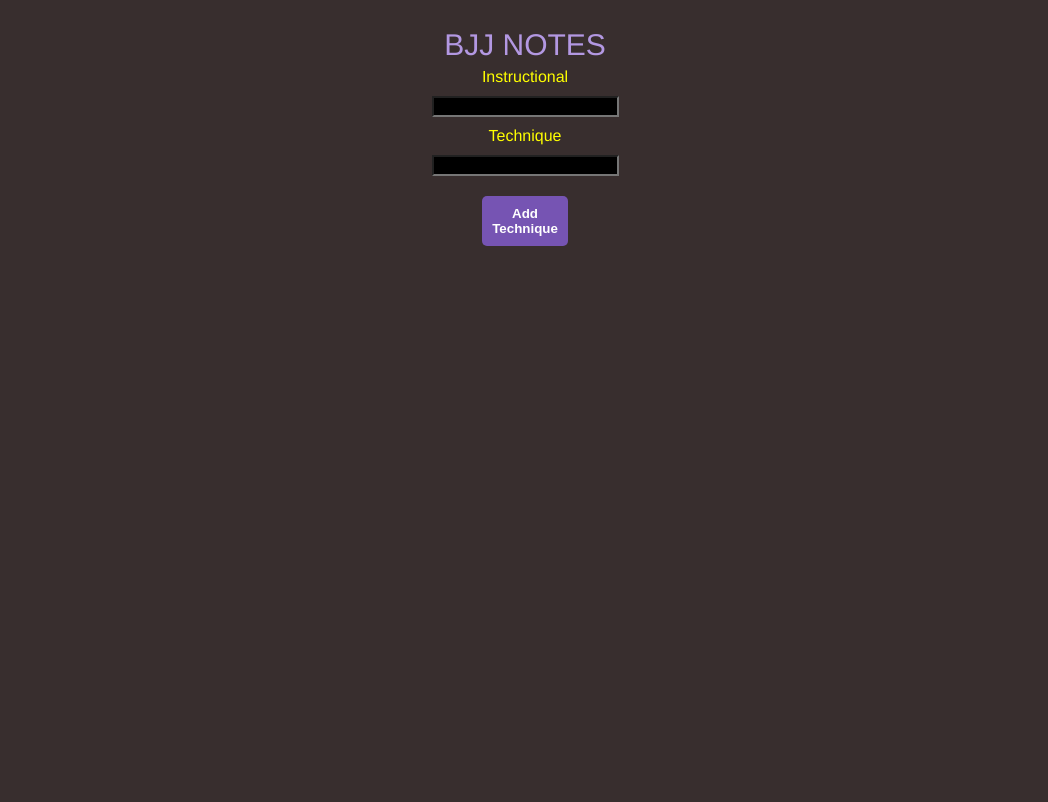
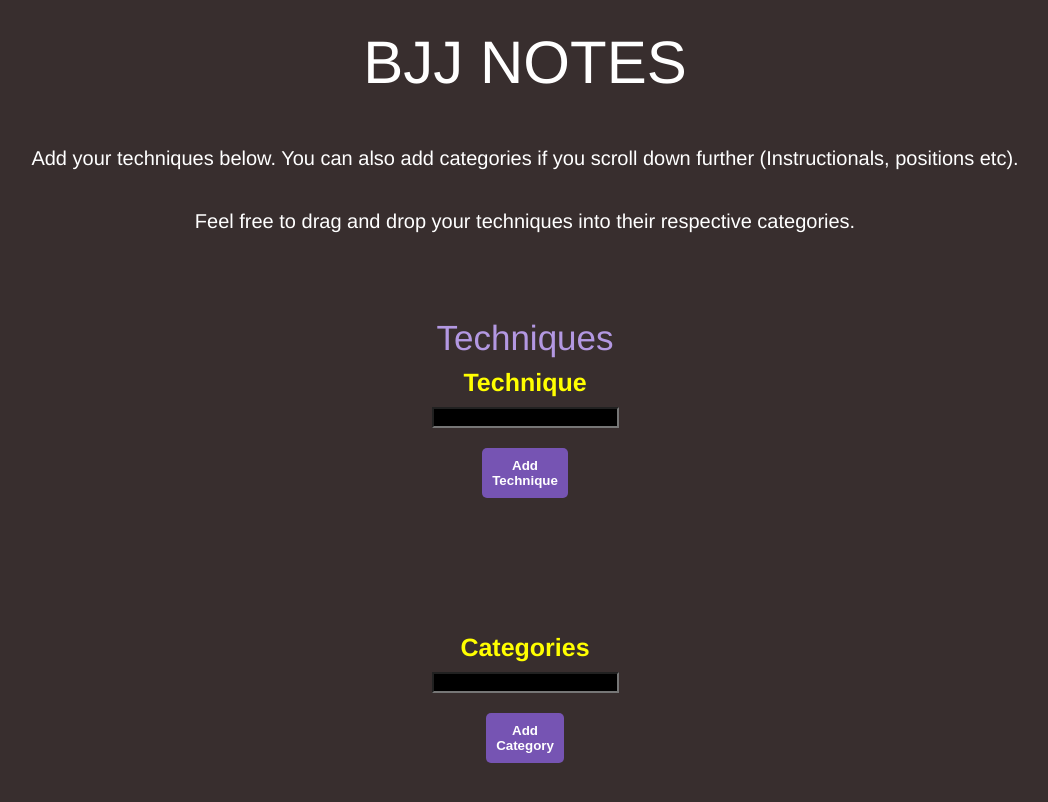
Before and after one commit to Petemc121/Netlify-test, a React (Create React App) app: page / in a window 1280 px wide. Shown: the top 802 px of the page, without its empty margins (115-1163 px from the left). Built offline with nearby package versions, Linux system fonts and the light colour scheme.

Commit message:
Added categorized logs as a component

```diff
--- a/src/App.js
+++ b/src/App.js
@@ -1,42 +1,98 @@
 import React, { useState, useRef } from 'react';
 import BJJLogs from './BJJLogs';
+import Categories from './Categories';
 
 
 export default function App() {
    const [logs, setBJJLogs] = useState([]);
-   const instructionalRef = useRef();
+   const [categories, setCategories] = useState([]);
+   const categoryRef = useRef();
    const techniqueRef = useRef();
-   let logNo = 0;
-    function createLog(e) {
-       const instructional =  instructionalRef.current.value;
+   let logNo = Math.floor(Math.random()*100000);
+   let catNo = Math.floor(Math.random()*100000);
+
+   function createLog(e) {
        const technique = techniqueRef.current.value;
-       const color = "#" + Math.floor(Math.random()*16777215).toString(16);
+       let color = "#" + getRandom(2000000, 1000000).toString(16);
+
+       for(let i = 0; i < logs.length; i++)
+       {
+           if (color == logs[i].color)
+           {
+                const replace = color.replace('#', '');
+                const number= parseInt(replace)
+                const newNumber = number + 100000;
+                color = newNumber
+           }
+       }
+
        if(technique === "")
        { alert("Please enter a technique.")
        return;
         }
+
        setBJJLogs(prevLogs => {
-           logNo++
-           return [...prevLogs, {id: logNo, instructional:instructional, technique:technique, color:color}];
+
+           return [...prevLogs, {id: logNo, technique:technique, color:color}];
+
        })
-       instructionalRef.current.value = null
+
+
        techniqueRef.current.value = null
     }
+
+    function handleCreateCategory()
+    {
+        let color = "#" + getRandom(2000000, 1000000).toString(16);
+        const category = categoryRef.current.value;
+
+        if(category === "")
+        { alert("Please enter a category.")
+        return;
+         }
+
+         setCategories(prevCategories => {
+             return [...prevCategories, {id:catNo, category:category, color:color }]
+         })
+
+         categoryRef.current.value = null;
+
+    }
+
+    function getRandom(max, min) {
+        return Math.floor(Math.random() * (max - min) + min);
+    }
+
+
+   const handleDeleteLog = (logID) => {
+    setBJJLogs(logs => {return logs.filter(log => log.id !== logID)})
+
+
+}
 
 
 
 
     return (
         <>
-        <div id="header">BJJ NOTES</div>
-        <div id="inContain">
-        <label for="instructional">Instructional</label>
-        <input ref={instructionalRef} id="instructional" class="input" type="text"></input>
+        <div id="mainHeader" class="header">BJJ NOTES</div>
+        <div id="description" class="header">
+            <p>Add your techniques below. You can also add categories if you scroll down further (Instructionals, positions etc).</p>
+            <p>Feel free to drag and drop your techniques into their respective categories.</p>
+        </div>
+        <div class="inContain">
+        <div id="techniques" class="header">Techniques</div>
         <label for="technique">Technique</label>
         <input ref={techniqueRef} id="technique" class="input" type="text"></input>
         <button onClick={createLog} id="addNote" class="input">Add Technique</button>
         </div>
-        <BJJLogs logs={ logs } />
+        <BJJLogs handleDeleteLog={handleDeleteLog} logs={ logs } />
+        <div class="inContain">
+        <label for="instructional">Categories</label>
+        <input ref={categoryRef} id="category" class="input" type="text"></input>
+        <button onClick={handleCreateCategory} id="addCategory" class="input">Add Category</button>
+        </div>
+        <Categories categories={categories} logs={logs}/>
         </>
     )
 
--- a/src/BJJLogs.js
+++ b/src/BJJLogs.js
@@ -1,17 +1,26 @@
 import React from 'react'
 import Log from './Log'
 
-export default function BJJLogs({logs}) {
+export default function BJJLogs({logs, handleDeleteLog}) {
+    const handleDragStart = (e) => {
+        console.log('hello')
+        const card_id = e.dataTransfer.getData('card_id');
+        const card = document.getElementById(card_id);
+          card.style.opacity = '0.4';  // this / e.target is the source node.
+          }
 
     return (
 
         <div id="bjjLogsCon">
 
            {logs.map(log => {
-               return <Log key={log.id} log={log} />
+
+               return <Log key={log.id} id={log.id} onClick={handleDragStart} handleDeleteLog={handleDeleteLog} log={log} />
            })}
 
         </div>
 
     )
+
+
 }
--- /dev/null
+++ b/src/Categories.js
@@ -0,0 +1,15 @@
+import React from 'react'
+import Category from './Category';
+
+export default function Categories({categories}) {
+
+
+
+    return (
+        <div id="categoriesCon">
+            {categories.map(category => {
+                return <Category key={category.id} category={category} />;
+            })}
+        </div>
+    )
+}
--- /dev/null
+++ b/src/CategorizedLogs.js
@@ -0,0 +1,9 @@
+import React from 'react'
+
+export default function CategorizedLogs(log) {
+    return (
+       <div>
+
+       </div>
+    )
+}
--- /dev/null
+++ b/src/Category.js
@@ -0,0 +1,26 @@
+import React, {useState} from 'react'
+import CategorizedLogs from './CategorizedLogs'
+
+
+export default function Category({category, logs})
+{
+
+    const [catLogs, setCatLogs] = useState([])
+
+    const handleAddTechnique = () => {
+
+
+     setCatLogs(prevCatTechniques => {
+
+         return [...prevCatTechniques, {} ]
+
+     })
+    }
+
+    return (
+        <div droppable="true" onDrop={handleAddTechnique} style={{backgroundColor:category.color}} class="category">
+            <h1>{category.category + ":"}</h1>
+            <CategorizedLogs />
+        </div>
+    )
+}
--- a/src/Log.js
+++ b/src/Log.js
@@ -1,12 +1,11 @@
 import React, {useState, useRef} from 'react'
 import Notes from './Notes.js'
 
-export default function Log({log}) {
+export default function Log({log, handleDeleteLog}) {
 
 
     const addButton = useRef();
     const [notes, setNotes] = useState([])
-    console.log(notes)
 
 
 
@@ -22,14 +21,19 @@ export default function Log({log}) {
 
     }
 
+    const handleDragStart = (e) => {
+        const card_id = e.target.id
+        const card = document.getElementById(card_id.toString());
+          card.style.display = 'none';  // this / e.target is the source node.
+          }
+
+
 
 
 
     return (
-        <div style={{backgroundColor: log.color}} class="log">
-            <h4>Instructional</h4>
-          {log.instructional}
-           <h4>technique</h4>
+        <div draggable="true" id={log.id} onDrag={handleDragStart} style={{backgroundColor: log.color}} class="log">
+           <h4>Technique</h4>
             {log.technique}
 
             <h4>Notes</h4>
@@ -37,6 +41,7 @@ export default function Log({log}) {
             <Notes key={log.id} notes={notes}/>
 
             <button ref={addButton} onClick={handleAddNote} id="add">+</button>
+            <button ref={addButton} onClick={() => handleDeleteLog(log.id)} id="delete">Delete Note</button>
 
         </div>
     )
--- a/src/Note.js
+++ b/src/Note.js
@@ -9,7 +9,7 @@ export default function Note({note}) {
    const [updateDisplay, setUpdateDisplay] = useState("none");
 
 
- const updateNote = () => {
+ const handleUpdateNote = () => {
    let editValue = noteRef.current.value
    console.log(editValue)
        setEdit(editValue);
@@ -19,7 +19,7 @@ export default function Note({note}) {
        editValue = null;
     }
 
-    const editNote = () =>
+    const handleEditNote = () =>
     {
         setEditDisplay("none")
         setNoteDisplay("block")
@@ -38,8 +38,8 @@ export default function Note({note}) {
             <div class="noteContain">
             <input ref={noteRef} style={{display: noteDisplay}} type="text" placeholder="Place your note here."></input>
             <div class="notesOut">{edit}</div>
-            <button class="update" style={{display: updateDisplay}} onClick={updateNote}>Update</button>
-            <button class="edit" style={{display: editDisplay, margin:"10px 0px 10px 0px"}} onClick={editNote}>Edit</button>
+            <button class="update" style={{display: updateDisplay}} onClick={handleUpdateNote}>Update</button>
+            <button class="edit" style={{display: editDisplay, margin:"10px 0px 10px 0px"}} onClick={handleEditNote}>Edit</button>
             </div>
         </div>
     )
--- a/src/app.css
+++ b/src/app.css
@@ -1,20 +1,37 @@
 body {
-  background-color:rgb(56, 46, 46);
+  background-color: rgb(56, 46, 46);
 }
 
-#header {
-  width:100%;
-  display:flex;
-  justify-content:center;
-  color:rgb(179, 152, 226);
-  padding-top:20px;
-  font-family:'Franklin Gothic Medium', 'Arial Narrow', Arial, sans-serif;
-  font-size:30px;
+.header {
+  width: 100%;
+  display: flex;
+  justify-content: center;
+  color: rgb(179, 152, 226);
+  padding-top: 20px;
+  font-family: "Franklin Gothic Medium", "Arial Narrow", Arial, sans-serif;
+  font-size: 30px;
+  margin-bottom: 10px;
 }
 
+#techniques {
+  font-size: 35px;
+}
 
-#inContain {
-  margin: 50px 50%;
+#mainHeader {
+  color: white;
+  font-size: 60px;
+}
+
+#description {
+  color: white;
+  font-size: 20px;
+  text-align: center;
+  flex-direction: column;
+  align-items: center;
+}
+
+.inContain {
+  margin: 100px 50%;
   display: flex;
   flex-direction: column;
   justify-content: center;
@@ -24,21 +41,27 @@ body {
 
 .input {
   margin: 10px 0;
-  background-color:black;
-  color:white;
-  font-weight:bold;
+  background-color: black;
+  color: white;
+  font-weight: bold;
 }
 
 #addNote {
-  background-color:rgb(118, 84, 179);
-  border:none;
-  padding:10px;
-  border-radius:5px;
-
+  background-color: rgb(118, 84, 179);
+  border: none;
+  padding: 10px;
+  border-radius: 5px;
 }
 
-#addNote:focus{
-  border:2px solid white;
+#addCategory {
+  background-color: rgb(118, 84, 179);
+  border: none;
+  padding: 10px;
+  border-radius: 5px;
+}
+
+#addNote:focus {
+  border: 2px solid white;
 }
 
 #bjjLogsCon {
@@ -47,47 +70,57 @@ body {
   flex-direction: row;
   justify-content: center;
   align-items: center;
+  flex-wrap: wrap;
 }
 
 .log {
   width: 250px;
-  height:auto;
-  border-radius:10px;
+  height: auto;
+  border-radius: 10px;
   display: flex;
   flex-direction: column;
   align-items: center;
   padding: 10px;
   margin: 20px;
-  font-family:'Franklin Gothic Medium', 'Arial Narrow', Arial, sans-serif;
-
+  font-family: "Franklin Gothic Medium", "Arial Narrow", Arial, sans-serif;
+  cursor:pointer;
 }
 
-.edit
-{
-  font-size:15px;
-  font-weight:bold;
+.category {
+  width: 80%;
+  border-radius: 10px;
+  border: 20px solid grey;
+  padding: 10px;
+  margin: 20px 0px 20px 0px;
 }
 
+#categoriesCon {
+  display: flex;
+  flex-direction: column;
+  align-items: center;
+}
 
-.update
-{
-  font-size:15px;
-  font-weight:bold;
+.edit {
+  font-size: 15px;
+  font-weight: bold;
+}
 
+.update {
+  font-size: 15px;
+  font-weight: bold;
 }
 
 h4 {
-  color:rgb(255, 255, 255);
-  font-size:20PX;
+  color: rgb(255, 255, 255);
+  font-size: 20px;
 }
 
 label {
-  font-family:'Franklin Gothic Medium', 'Arial Narrow', Arial, sans-serif;
-  color:yellow;
+  font-family: "Franklin Gothic Medium", "Arial Narrow", Arial, sans-serif;
+  color: yellow;
+  font-size: 25px;
+  font-weight: bold;
 }
-
-
-
 
 .saveCancel {
   display: none;
@@ -108,29 +141,41 @@ label {
   display: none;
 }
 
-.notesOut
-{
-  text-align:center;
-  width:100%;
+.notesOut {
+  text-align: center;
+  width: 100%;
 }
 
 #add {
-  margin:20px 0px 20px 0px;
-  background-color:rgb(118, 84, 179);
-  border:none;
-  padding:10px;
-  border-radius:5px;
-  color:white;
-  font-size:25px;
-  font-weight:bold;
-  width:50px;
+  margin: 20px 0px 20px 0px;
+  background-color: rgb(118, 84, 179);
+  border: none;
+  padding: 10px;
+  border-radius: 5px;
+  color: white;
+  font-size: 25px;
+  font-weight: bold;
+  width: 50px;
+}
+#delete {
+  margin: 20px 0px 20px 0px;
+  background-color: rgb(100, 7, 7);
+  border: none;
+  padding: 10px;
+  border-radius: 5px;
+  color: white;
+  font-size: 25px;
+  font-weight: bold;
+  cursor: pointer;
 }
 
-
-#add:focus{
-  border:2px solid white;
+#add:focus {
+  border: 2px solid white;
 }
 
+#delete:focus {
+  border: 2px solid white;
+}
 
 .display-none {
   display: none;
```
Also changed, not shown: src/CategorizedLog.js (added, +18 -0 lines), src/README.md (added).
